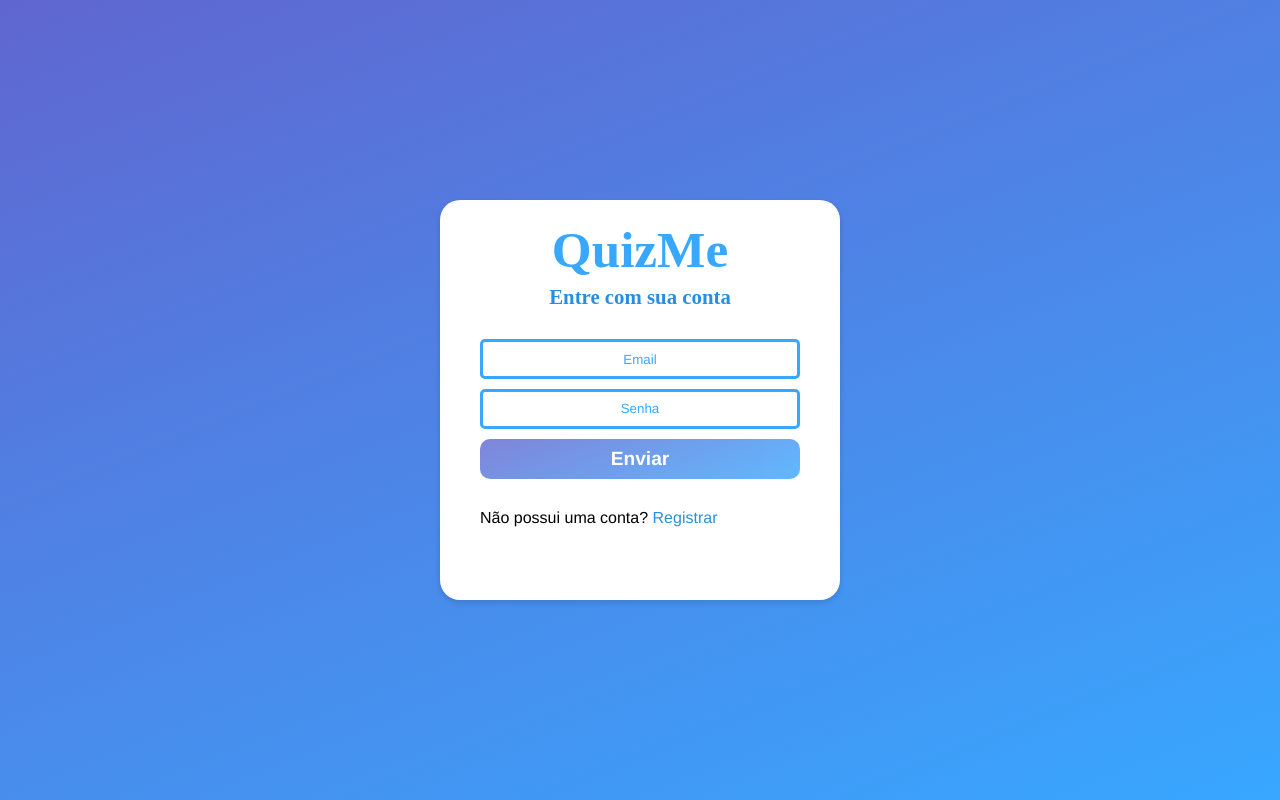
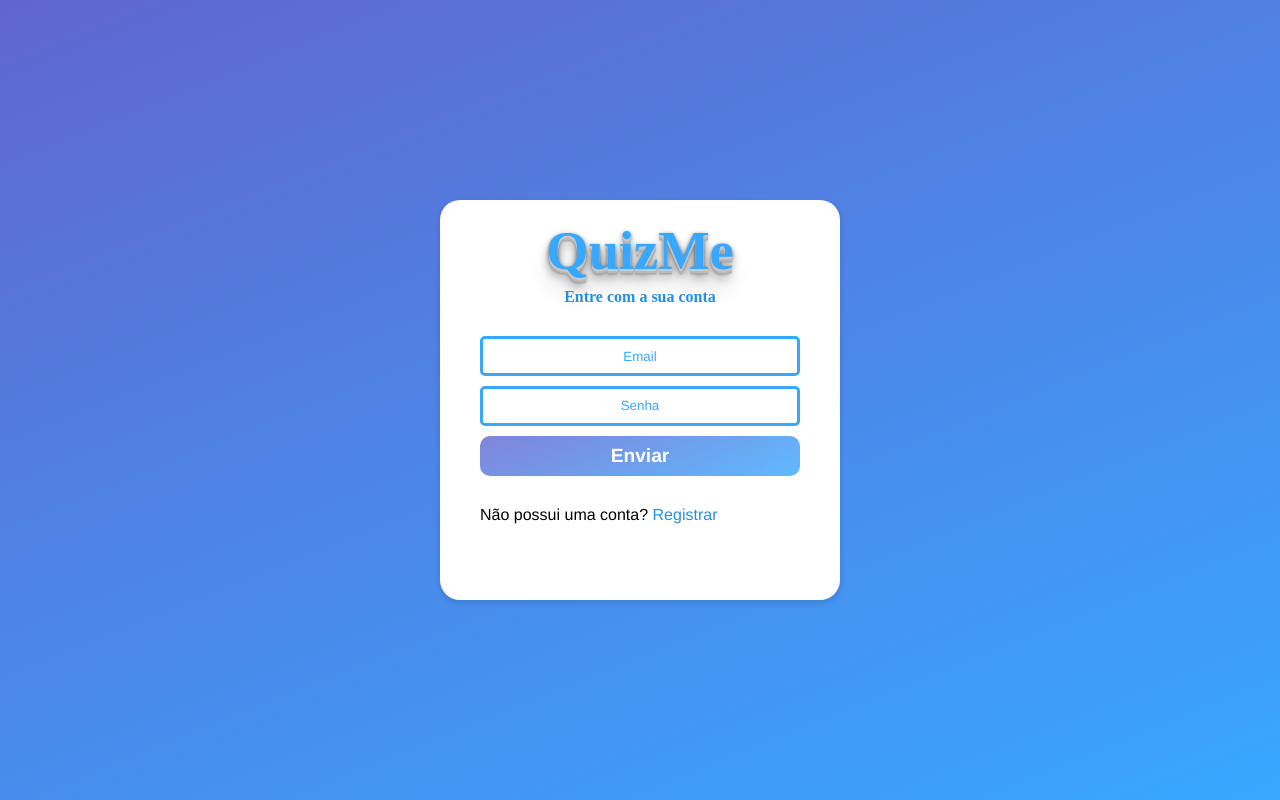
Before and after one commit to LuizFernando991/Projeto_QuizMe, a React (Create React App) app in the folder frontend/: page /login in a window 1280 px wide. Built offline with nearby package versions, Linux system fonts and the light colour scheme.

Commit message:
logo component add

```diff
--- a/frontend/src/App.jsx
+++ b/frontend/src/App.jsx
@@ -13,6 +13,7 @@ function App() {
       <Container>
         <Routes>
           <Route path='/login' element={<Login/>}/>
+
         </Routes>
       </Container>
       </UserContextProvider>
--- /dev/null
+++ b/frontend/src/components/Logo/index.jsx
@@ -0,0 +1,11 @@
+import * as Styled from './styles'
+
+export function Logo(){
+
+
+    return(
+        <Styled.H1>
+            QuizMe
+        </Styled.H1>
+    )
+}
--- /dev/null
+++ b/frontend/src/components/Logo/styles.js
@@ -0,0 +1,22 @@
+import styled from 'styled-components'
+
+
+export const H1 = styled.h1`
+    text-align: center;
+    font-family: 'Beau Rivage', cursive;
+    font-size: 3.4em;
+    color: #38a7ff;
+    text-shadow: 0 1px 0 #ccc,
+           0 2px 0 #c9c9c9,
+           0 3px 0 #bbb,
+           0 4px 0 #b9b9b9,
+           0 5px 0 #aaa,
+           0 6px 1px rgba(0,0,0,.1),
+           0 0 5px rgba(0,0,0,.1),
+           0 1px 3px rgba(0,0,0,.3),
+           0 3px 5px rgba(0,0,0,.2),
+           0 5px 10px rgba(0,0,0,.25),
+           0 10px 10px rgba(0,0,0,.2),
+           0 20px 20px rgba(0,0,0,.15);
+
+`
--- a/frontend/src/pages/Login/index.jsx
+++ b/frontend/src/pages/Login/index.jsx
@@ -3,6 +3,7 @@ import { UserContext } from '../../context/UserContext'
 import { Link } from 'react-router-dom'
 import { Input } from '../../components/Input'
 import { SubmitButton } from '../../components/SubmitButton'
+import { Logo } from '../../components/Logo'
 import notify from '../../helpers/notify'
 import api from '../../helpers/api'
 import * as Styled from './styles'
@@ -41,8 +42,8 @@ export function Login(){
 
     return(
         <Styled.LoginContainer>
-            <h1>QuizMe</h1>
-            <h4>Entre com sua conta</h4>
+            <Logo/>
+            <h4>Entre com a sua conta</h4>
             <form onSubmit={handleOnSubmit}>
                 <Input type='email' placeholder='Email' name='email' onChange={handleOnChange}/>
                 <Input type='password'  placeholder='Senha' name='password' onChange={handleOnChange}/>
--- a/frontend/src/pages/Login/styles.js
+++ b/frontend/src/pages/Login/styles.js
@@ -18,17 +18,12 @@ export const LoginContainer = styled.div`
 
     h1{
         margin-top: 20px;
-        text-align: center;
-        font-family: 'Beau Rivage';
-        font-size: 3.2em;
-        color: #38a7ff;
-
     }
     h4{
         text-align: center;
         margin-top: 6px;
-        font-family: 'Beau Rivage';
-        font-size: 1.3em;
+        font-family: 'Beau Rivage', cursive;
+        font-size: 1em;
         color: #288FE0;
     }
 
```
